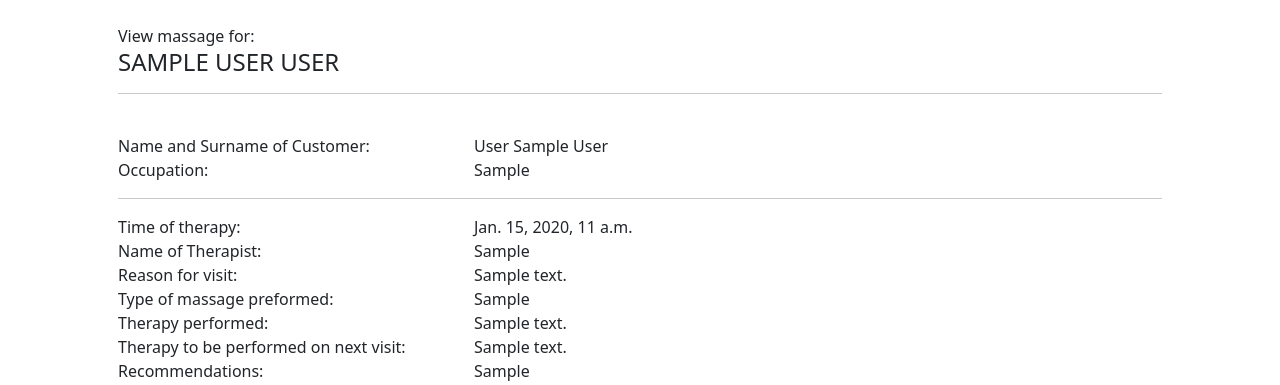
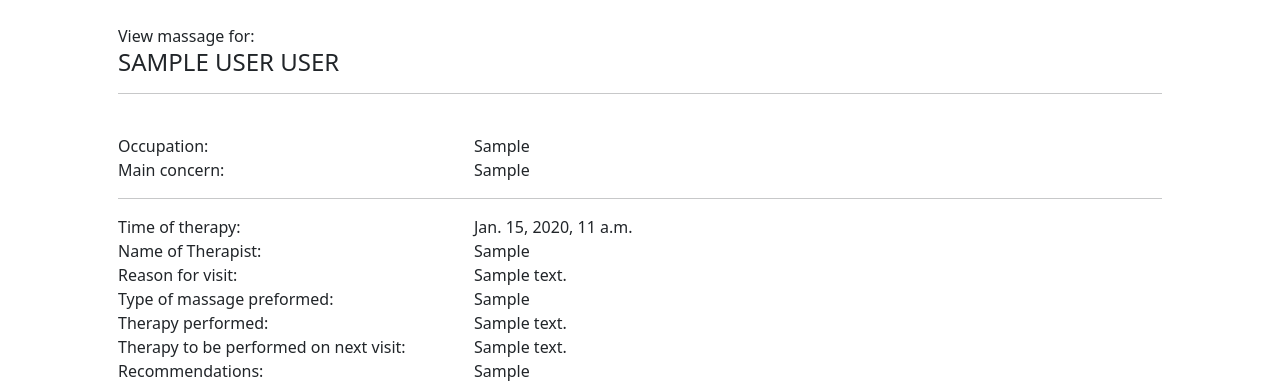
Before and after one commit to petmetic/therapy-tracker, a Django app: page /massage_list/1/detail/ in a window 1280 px wide. Shown: the part 96-481 px from the top of the page. Run offline with Django 4.2, Linux system fonts and the light colour scheme; a user stored in the database is signed in; tables that the repository leaves empty hold one stand-in row (values such as "Sample post").

Commit message:
updating massage_detail with main_concern

```diff
--- a/src/web/templates/web/index.html
+++ b/src/web/templates/web/index.html
@@ -24,8 +24,9 @@
                                         class="fw-normal uppercase">{{ massage.customer.name }} {{ massage.customer.surname }}</span> {% translate "at" %}
                                     {{ massage.start|time:"H:i" }}
                                 </span>
-                                    <br>
-                                    <span class="fw-lighter">{{ massage.customer.main_concern }}</span>
+                                    <br/>
+                                    <span class="fw-lighter">{% translate "Main concern" %}:</span>
+                                    <span class="fw-light">{{ massage.customer.main_concern }}</span>
                                 </div>
                                 <div>
                                     <a class="btn btn-body"
--- a/src/web/templates/web/massage_detail.html
+++ b/src/web/templates/web/massage_detail.html
@@ -11,16 +11,18 @@
         </div>
         <div class="px-4">
             <div class="row">
-                <div class="col-sm-4 fw-light">{% translate "Name and Surname of Customer" %}:</div>
-                <div class="col-sm-8">{{ massage.customer }}</div>
-            </div> <!-- name and surname of customer -->
-            <div class="row">
                 <div class="col-sm-4 fw-light">{% translate "Occupation" %}:</div>
                 <div class="col-sm-8">{{ massage.customer.occupation }}</div>
             </div> <!-- occupation -->
+            <div class="row">
+                <div class="col-sm-4 fw-light">{% translate "Main concern" %}:</div>
+                <div class="col-sm-8">{{ massage.customer.main_concern }}</div>
+            </div> <!-- main concern -->
+            <hr>
+        </div>
+        <div class="px-4">
         </div>
         <div class="px-4 ">
-            <hr>
             <div class="row">
                 <div class="col-sm-4 fw-light">{% translate "Time of therapy" %}:</div>
                 <div class="col-sm-8">{{ massage.start }}</div>
```
Also changed, not shown: src/web/forms.py (+14 -0 lines), src/web/locale/sl/LC_MESSAGES/django.po.
